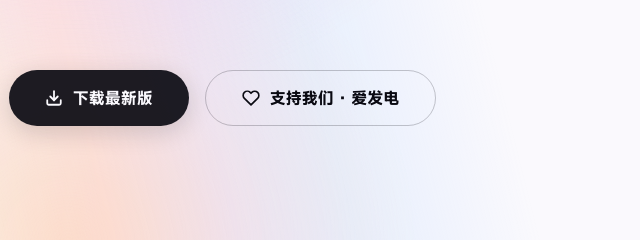
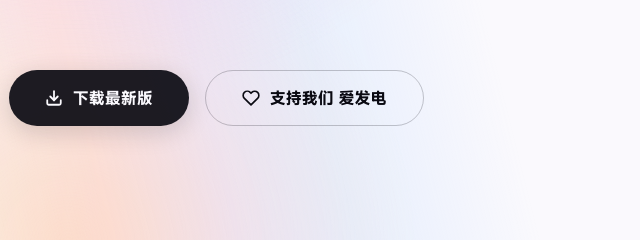
Before and after one commit to Mintllo/MINova, a plain HTML site: page index.html in a window 1280 px wide. Shown: the part 479-719 px from the top of the page, 68-708 px from the left. Drawn offline with Linux system fonts and the light colour scheme.

```diff
--- a/index.html
+++ b/index.html
@@ -3,7 +3,7 @@
 <head>
 <meta charset="utf-8">
 <meta name="viewport" content="width=device-width,initial-scale=1">
-<title>MINova · 官网</title>
+<title>MINova</title>
 <link rel="icon" type="image/png" href="icon.png">
 <link rel="apple-touch-icon" href="icon.png">
 <link rel="stylesheet" href="web/misans/MiSansVF.min.css">
@@ -210,7 +210,7 @@
         onmouseover="this.style.transform='translateY(-2px)';this.style.backgroundColor='rgba(10,10,18,.06)'"
         onmouseout="this.style.transform='';this.style.backgroundColor=''">
         <svg width="18" height="18" viewBox="0 0 24 24" fill="none" stroke="currentColor" stroke-width="2.2" stroke-linecap="round" stroke-linejoin="round"><path d="M20.84 4.61a5.5 5.5 0 0 0-7.78 0L12 5.67l-1.06-1.06a5.5 5.5 0 0 0-7.78 7.78l1.06 1.06L12 21.23l7.78-7.78 1.06-1.06a5.5 5.5 0 0 0 0-7.78z"/></svg>
-        支持我们 · 爱发电
+        支持我们 爱发电
       </a>
     </div>
     <div class="foot">
```
